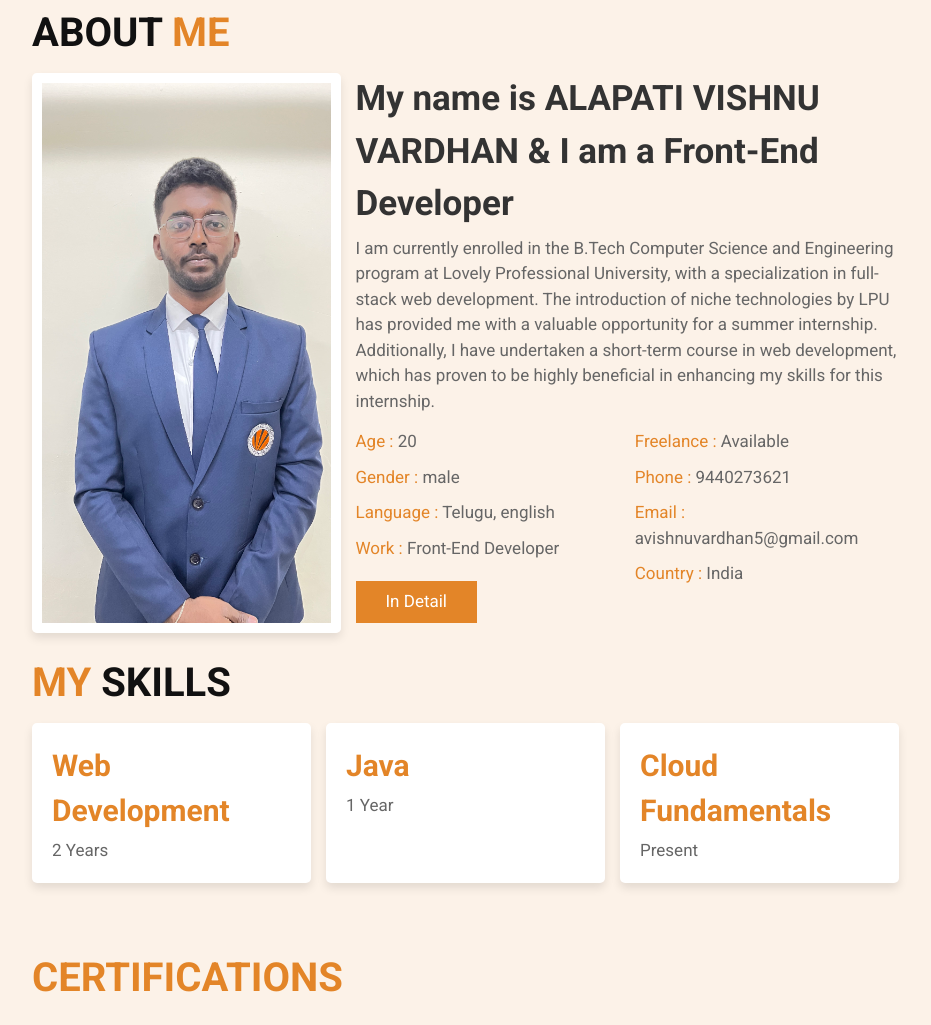
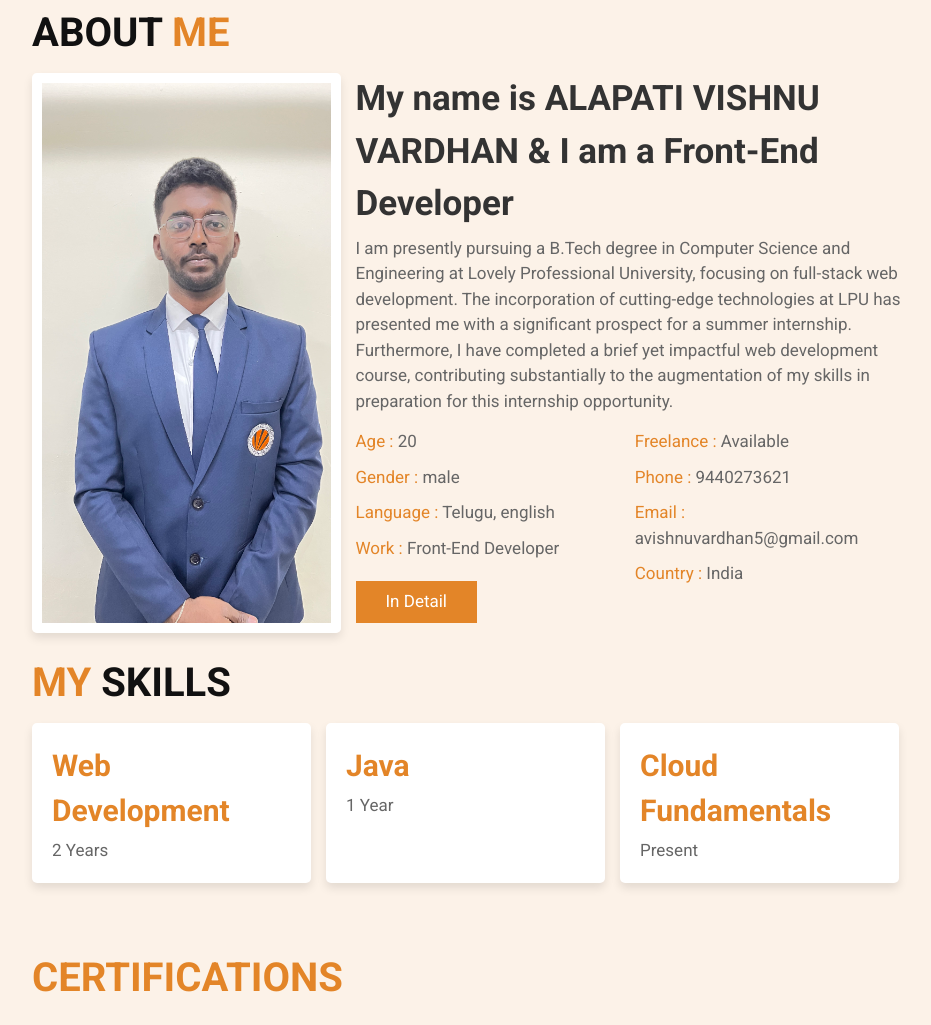
Before and after one commit to VISHNU-2003/Personal_Portfolio, a plain HTML site: page index.html in a window 1280 px wide. Shown: the part 807-1832 px from the top of the page, without its empty margins (317-1248 px from the left). Drawn offline with Linux system fonts and the light colour scheme.

Commit message:
A-change

```diff
--- a/index.html
+++ b/index.html
@@ -81,7 +81,8 @@
     <div class="content">
         <h3> My name is ALAPATI VISHNU VARDHAN & I am a Front-End Developer </h3>
         <p>
-            I am currently enrolled in the B.Tech Computer Science and Engineering program at Lovely Professional University, with a specialization in full-stack web development. The introduction of niche technologies by LPU has provided me with a valuable opportunity for a summer internship. Additionally, I have undertaken a short-term course in web development, which has proven to be highly beneficial in enhancing my skills for this internship.</p>
+
+I am presently pursuing a B.Tech degree in Computer Science and Engineering at Lovely Professional University, focusing on full-stack web development. The incorporation of cutting-edge technologies at LPU has presented me with a significant prospect for a summer internship. Furthermore, I have completed a brief yet impactful web development course, contributing substantially to the augmentation of my skills in preparation for this internship opportunity.
         <div class="box-container">
             <div class="box">
                 <p> <span> Age : </span> 20 </p>
```
